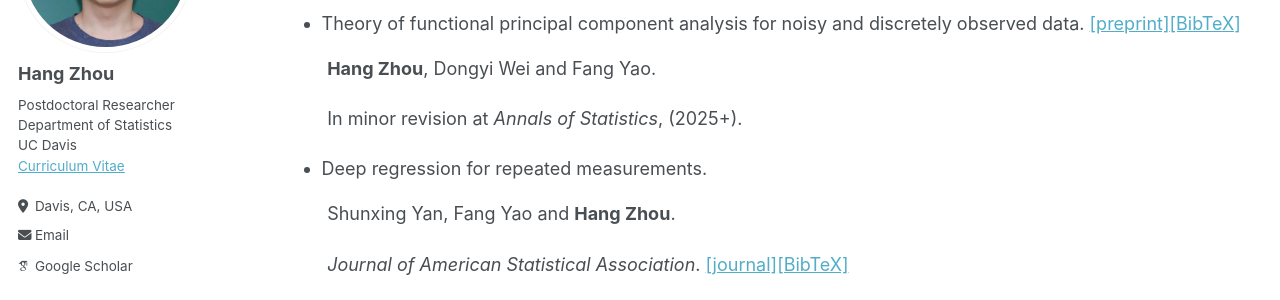
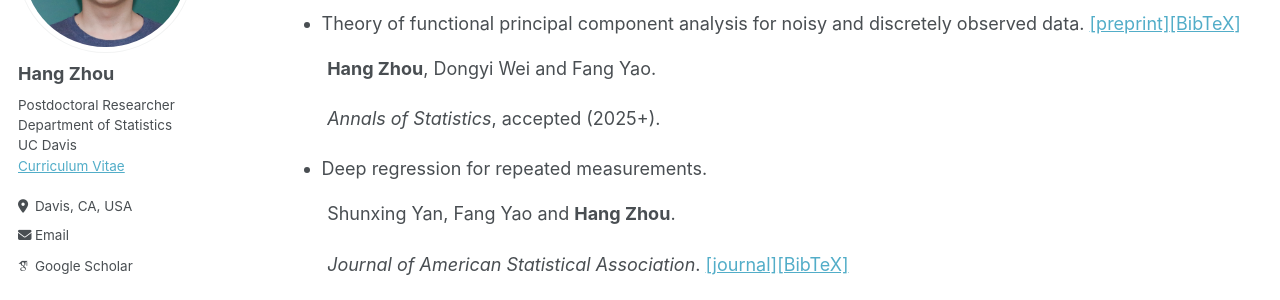
Before and after one commit to hg-zh/hg-zh.github.io, a Jekyll site: the page built from _pages/publications.md, in a window 1280 px wide and 900 px high, scrolled down 366 px. Shown: the part 152-452 px from the top of the window. Built offline with Jekyll 4.4.1, drawn with Linux system fonts in a browser that asks for light colours; some web fonts are replaced.

Commit message:
Update publications.md

```diff
--- a/_pages/publications.md
+++ b/_pages/publications.md
@@ -22,7 +22,7 @@ author_profile: true
 
 &nbsp;&nbsp;&nbsp;&nbsp;&nbsp;&nbsp;&nbsp;&nbsp; **Hang Zhou**, Dongyi Wei and Fang Yao.
 
-&nbsp;&nbsp;&nbsp;&nbsp;&nbsp;&nbsp;&nbsp;&nbsp; In minor revision at  *Annals of Statistics*,  (2025+).
+&nbsp;&nbsp;&nbsp;&nbsp;&nbsp;&nbsp;&nbsp;&nbsp; *Annals of Statistics*,  accepted (2025+).
 
 
 
```
